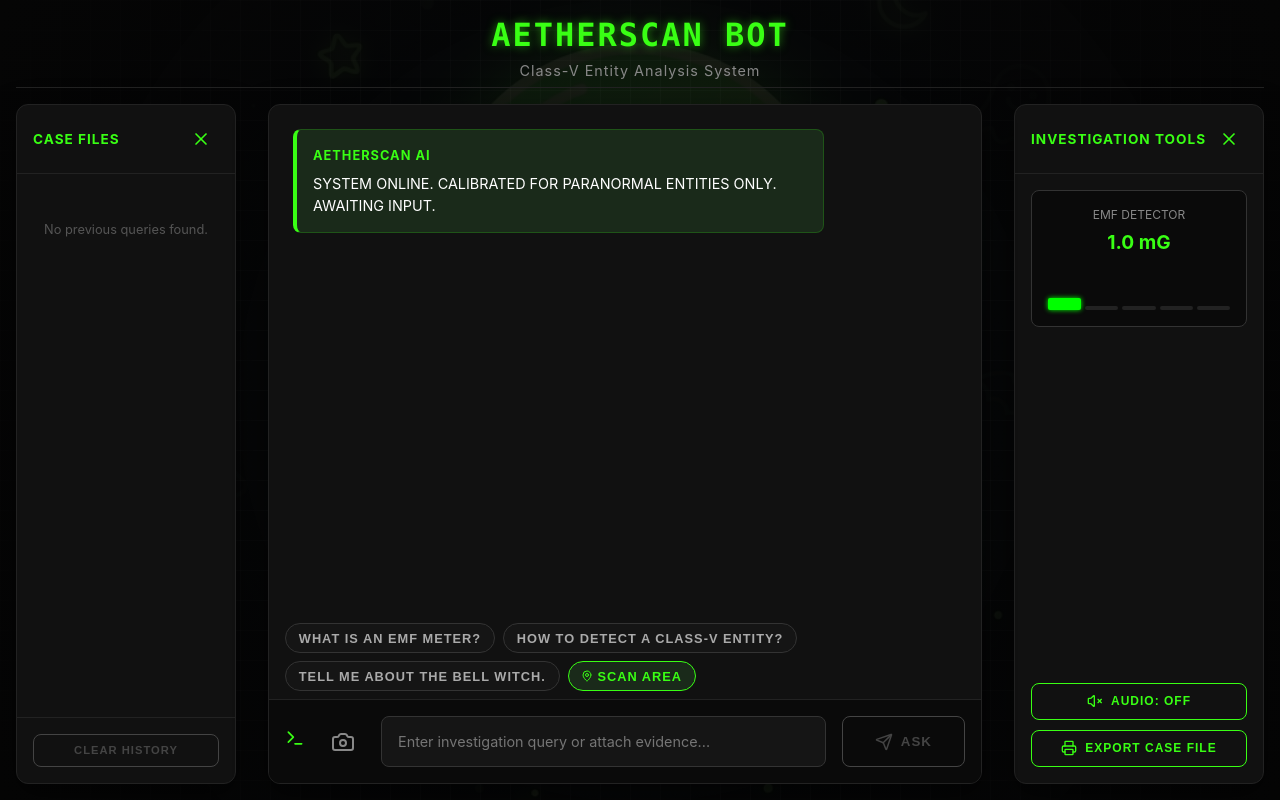
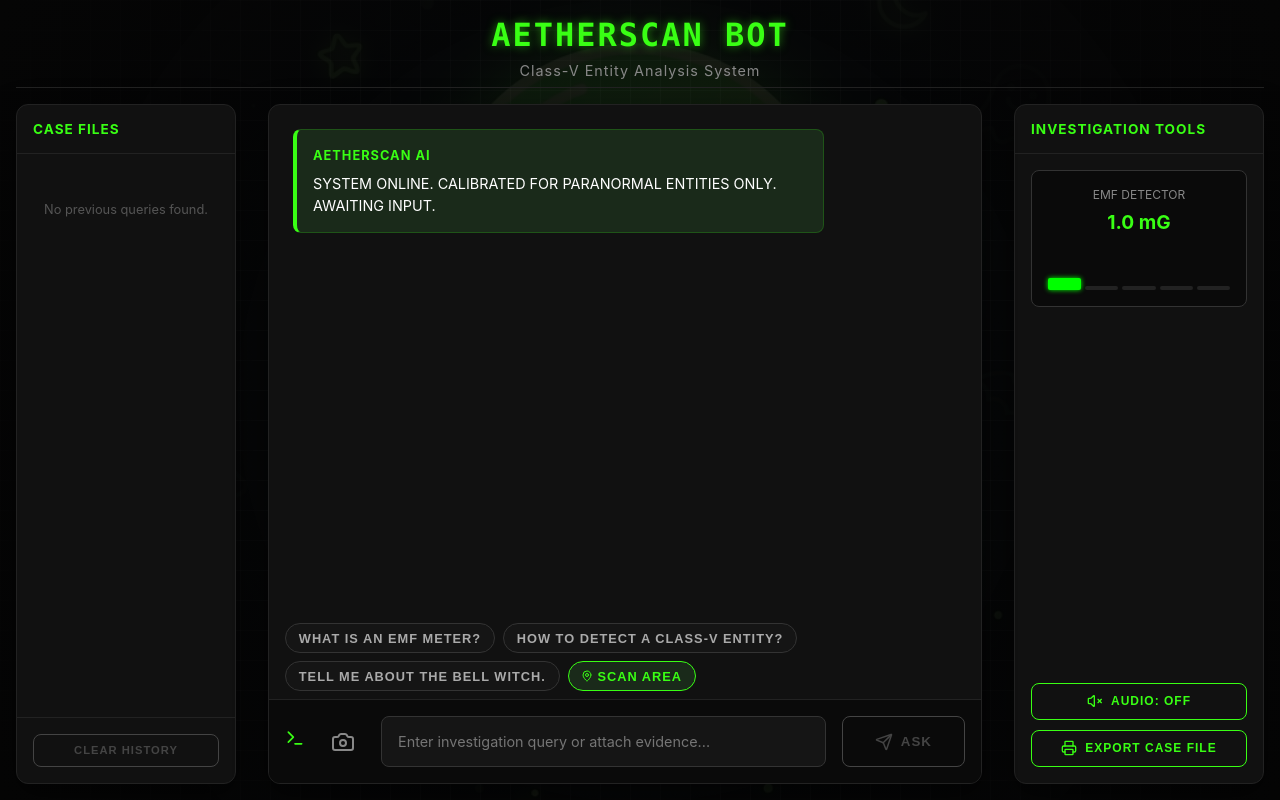
Before and after one commit to Rohit9065/AiParanormalActivity_detector, a Next.js app: page / in a window 1280 px wide. Built offline with nearby package versions, Linux system fonts and the light colour scheme.

Commit message:
fix: hide mobile close button on desktop view

```diff
--- a/src/app/globals.css
+++ b/src/app/globals.css
@@ -416,7 +416,7 @@
 .mobile-overlay {
   display: none;
 }
-.mobile-close-btn {
+button.mobile-close-btn {
   display: none;
 }
 .icon-btn {
@@ -515,7 +515,7 @@
   }
 
   /* Show close buttons in drawers */
-  .mobile-close-btn {
+  button.mobile-close-btn {
     display: flex;
   }
 
```
